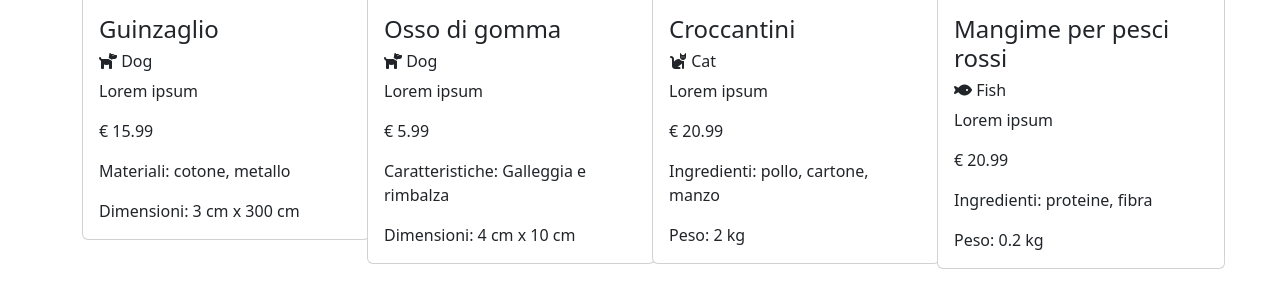
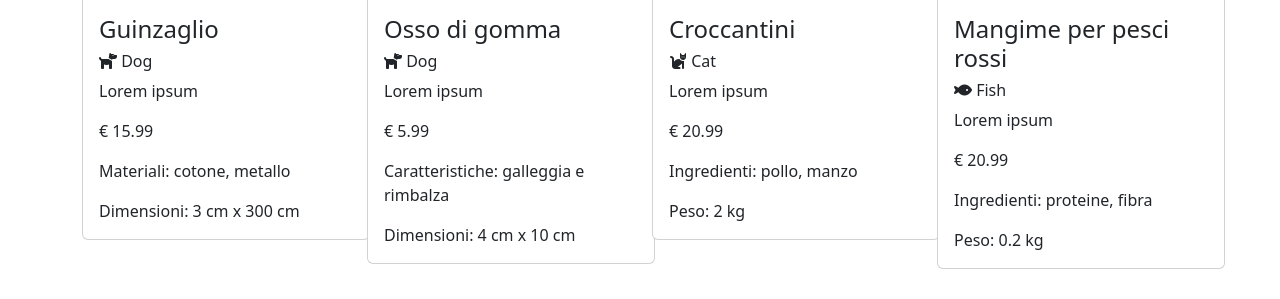
Before and after one commit to eugeniarossi/php-oop-2, a PHP site: page / in a window 1280 px wide. Shown: the part 408-707 px from the top of the page. Run offline with PHP 8.4, Linux system fonts and the light colour scheme.

Commit message:
refactor

```diff
--- a/Models/Product.php
+++ b/Models/Product.php
@@ -10,7 +10,7 @@ class Product
 {
     use Name;
 
-    /* PER MODIFICARE get_name NELLA TRAITS =
+    /* PER MODIFICARE get_name NELLA TRAIT =
     creo un ALIAS al get_name all'interno della TRAIT
     use Name {
         Name::get_name as get_trait_name;
--- a/index.php
+++ b/index.php
@@ -23,11 +23,11 @@ $product1->set_materials('cotone, metallo');
 $product1->set_size('3 cm x 300 cm');
 
 $product2 = new Toy(20, 'Osso di gomma', 'Lorem ipsum', $category_dog, 5.99, 'https://picsum.photos/600/600');
-$product2->set_features('Galleggia e rimbalza');
+$product2->set_features('galleggia e rimbalza');
 $product2->set_size('4 cm x 10 cm');
 
 $product3 = new Food(30, 'Croccantini', 'Lorem ipsum', $category_cat, 20.99, 'https://picsum.photos/600/600');
-$product3->set_ingredients('pollo, cartone, manzo'); // per evitare di definire un nuovo costruttore in food
+$product3->set_ingredients('pollo, manzo'); // per evitare di definire un nuovo costruttore in food
 $product3->set_weight(2);
 
 $product4 = new Food(40, 'Mangime per pesci rossi', 'Lorem ipsum', $category_fish, 20.99, 'https://picsum.photos/600/600');
@@ -110,9 +110,9 @@ $products = [
                             <!-- Ingredients -->
                             <?php if (method_exists($product, 'get_ingredients')) : ?> <!-- se il metodo esiste stampa ingredients -->
                                 <p class="card-text"><?php
-                                                        /** @var Food $product */  //elimina errore intelephense
-                                                        echo "Ingredienti: {$product->get_ingredients()}";
-                                                        ?></p>
+                                    /** @var Food $product */  //elimina errore intelephense
+                                    echo "Ingredienti: {$product->get_ingredients()}";
+                                ?></p>
                             <?php endif; ?>
                             <!-- /Ingredients -->
                             <!-- Weight -->
```
